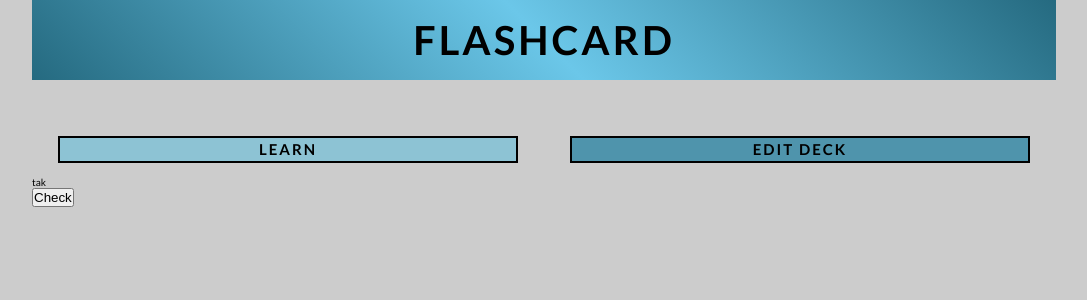
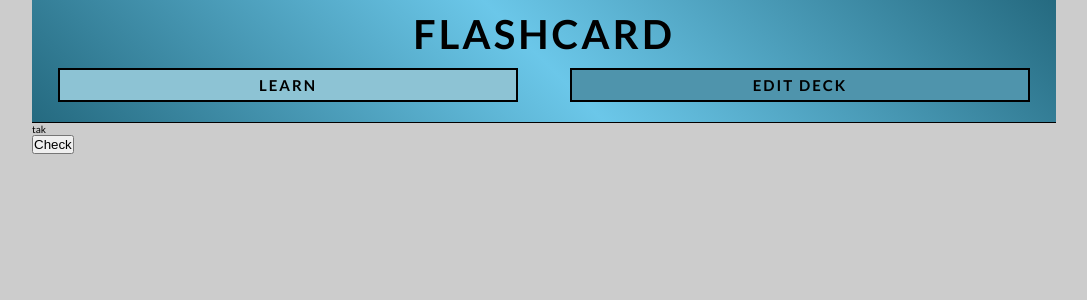
Before and after one commit to dawid-fulmes/flashcards, a React (Create React App) app: page / in a window 1280 px wide. Shown: the top 300 px of the page, without its empty margins (96-1183 px from the left). Built offline with nearby package versions, Linux system fonts and the light colour scheme.

Commit message:
Fix styles in Header.js

```diff
--- a/src/style/Header.scss
+++ b/src/style/Header.scss
@@ -1,23 +1,21 @@
 header.main {
-    height: 22vh;
     display: flex;
     flex-direction: column;
     justify-content: space-between;
+    background-image: linear-gradient(45deg, #256A80, rgb(107, 199, 233), #256A80);
+    padding-bottom: 2%;
+    border-bottom: 1px solid #000;
 
     h1 {
         font-size: 4rem;
+        line-height: 1.7;
         text-align: center;
         text-transform: uppercase;
         letter-spacing: 3px;
-        line-height: 2;
-        background-image: linear-gradient(45deg, #256A80, rgb(107, 199, 233), #256A80)
     }
 
-    nav {
-        height: 30%;
 
     ul {
-            height: 100%;
         list-style: none;
         display: flex;
         justify-content: space-around;
@@ -27,7 +25,7 @@ header.main {
             width: 45%;
             text-align: center;
             background-color: rgb(79, 148, 172);
-                line-height: 1.5;
+            line-height: 2;
             font-size: 1.5rem;
             text-transform: uppercase;
             font-weight: 700;
@@ -40,4 +38,3 @@ header.main {
         }
     }
 }
-}
```
Lines whose indentation alone changed are shown as unchanged.
